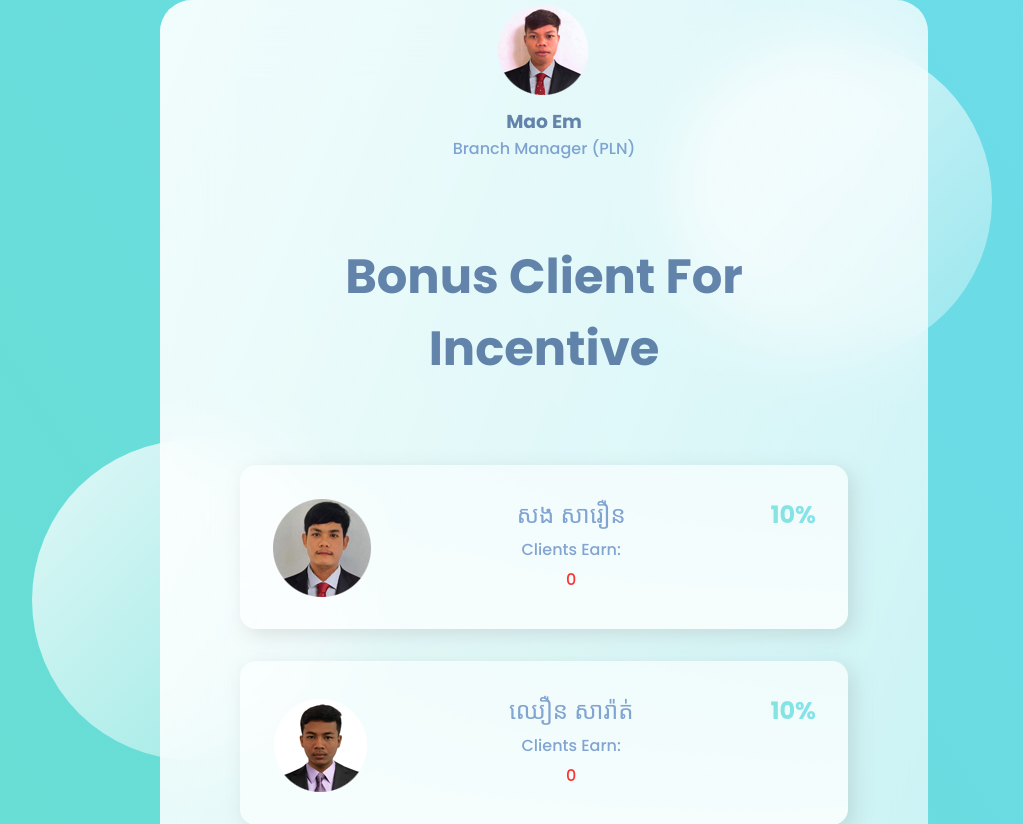
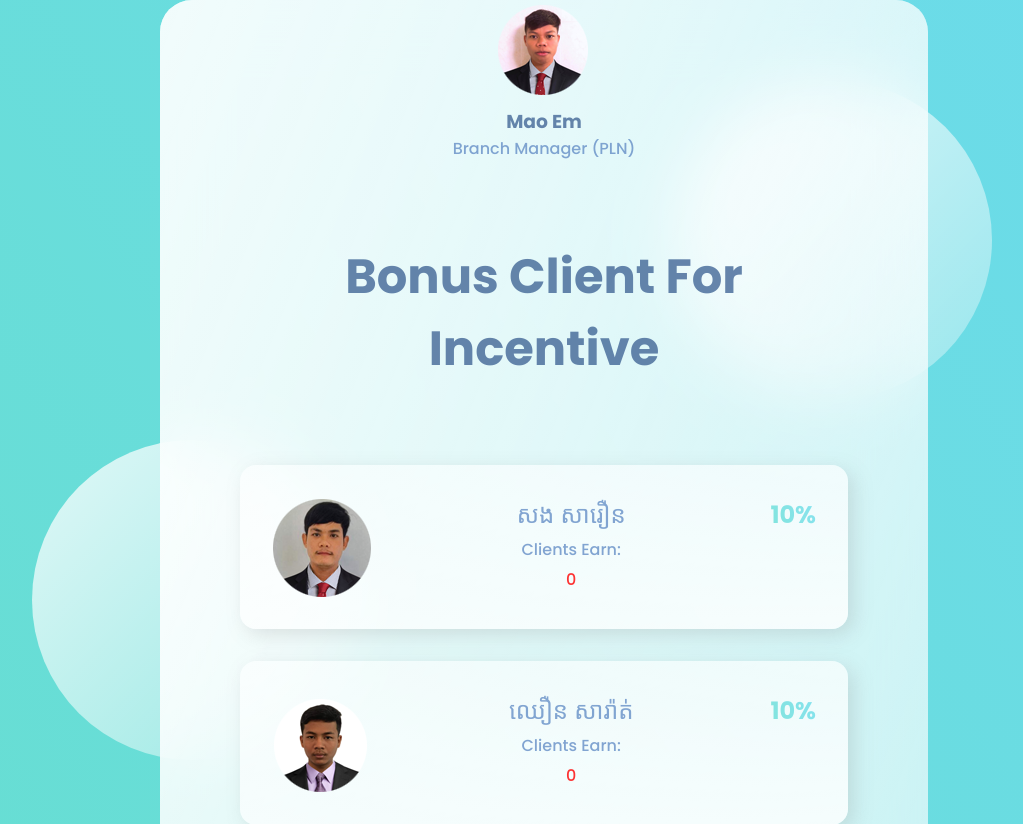
Before and after one commit to HappyFamilyPawn/exampleNetlify, a PHP site: page /M/bonus/index.html in a window 1280 px wide. Shown: the top 824 px of the page, without its empty margins (96-1119 px from the left). Run offline with PHP 8.4, Linux system fonts and the light colour scheme.

Commit message:
Update style.css

```diff
--- a/M/bonus/style.css
+++ b/M/bonus/style.css
@@ -61,7 +61,7 @@ main {
 }
 
 .circle1 {
-  top: 5%;
+  top: 10%;
   right: 15%;
 }
 .circle2 {
```
